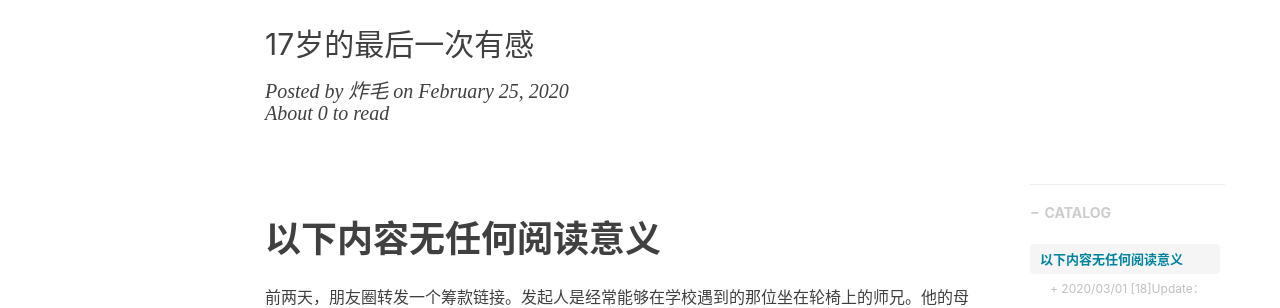
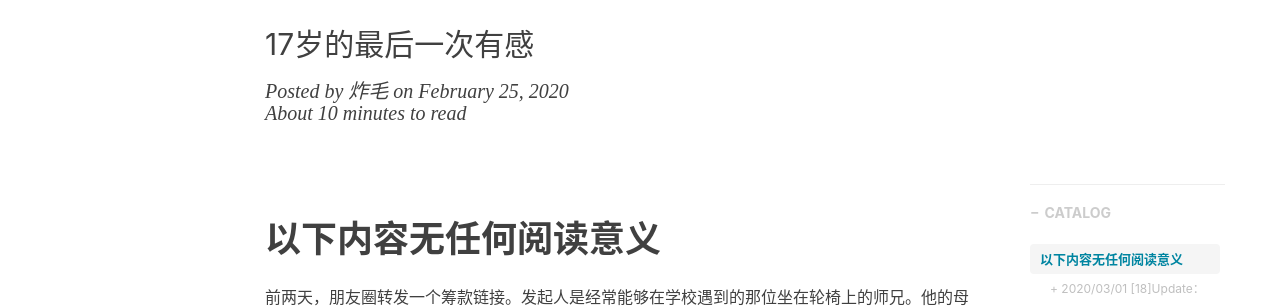
Before and after one commit to lzzmm/lzzmm.github.io, a Jekyll site: the page built from _posts/2020-02-25-no-reading.md, in a window 1280 px wide and 900 px high. Shown: the part 191-499 px from the top of the window. Built offline with Jekyll 4.4.1, drawn with Linux system fonts in a browser that asks for light colours; nearby versions of some CDN libraries; comment, search, counter and statistics services are not loaded.

Commit message:
Update 2020-02-25-no-reading.md

```diff
--- a/_posts/2020-02-25-no-reading.md
+++ b/_posts/2020-02-25-no-reading.md
@@ -4,7 +4,7 @@ title:      :-)
 subtitle:   17岁的最后一次有感
 date:       2020-02-25
 author:     炸毛
-timecost:   0
+timecost:   10 minutes
 header-style: text
 catalog: true
 live2d:  false
```
